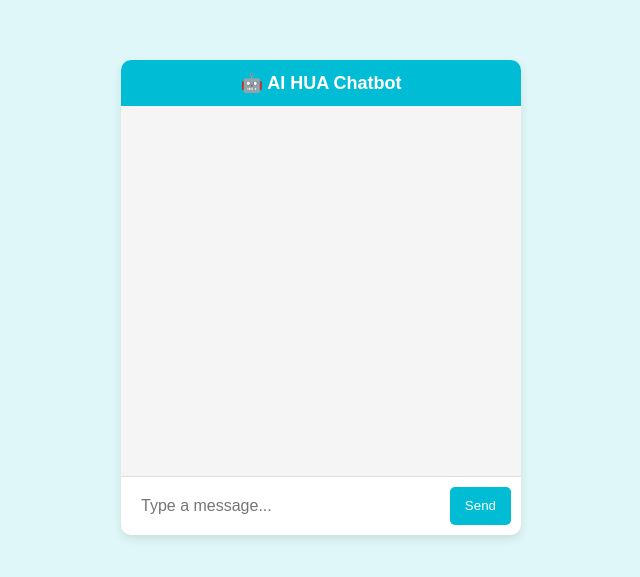
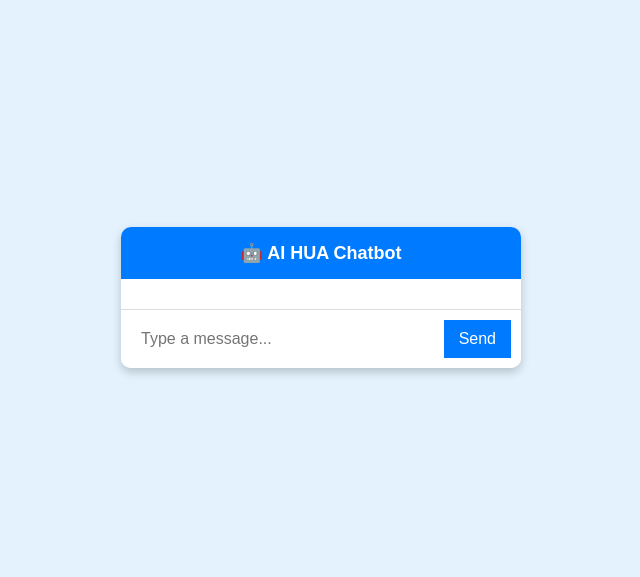
Before and after one commit to GioMeli/HUA-AI-ChatBot, a React (Create React App) app in the folder frontend/: page / in a window 1280 px wide. Shown: the part 103-680 px from the top of the page, without its empty margins (319-959 px from the left). Built offline with nearby package versions, Linux system fonts and the light colour scheme.

Commit message:
Update styles.css

```diff
--- a/frontend/src/styles.css
+++ b/frontend/src/styles.css
@@ -1,7 +1,6 @@
-/* General Page Styling */
 body {
-  font-family: "Arial", sans-serif;
-  background-color: #e0f7fa; /* Light Sky Blue */
+  font-family: Arial, sans-serif;
+  background-color: #e3f2fd; /* Sky Blue */
   display: flex;
   justify-content: center;
   align-items: center;
@@ -9,81 +8,76 @@ body {
   margin: 0;
 }
 
-/* Chat Container */
 .chat-container {
   width: 400px;
   background: white;
   border-radius: 10px;
-  box-shadow: 0px 4px 10px rgba(0, 0, 0, 0.1);
+  box-shadow: 0px 4px 10px rgba(0, 0, 0, 0.2);
+  overflow: hidden;
   display: flex;
   flex-direction: column;
-  overflow: hidden;
 }
 
-/* Header */
 .chat-header {
-  background: #00bcd4; /* Deep Sky Blue */
+  background: #007bff;
   color: white;
+  padding: 15px;
   text-align: center;
-  padding: 12px;
   font-size: 18px;
   font-weight: bold;
 }
 
-/* Chat Box */
 .chat-box {
-  height: 350px;
+  flex: 1;
+  padding: 15px;
   overflow-y: auto;
-  padding: 10px;
   display: flex;
   flex-direction: column;
-  background: #f5f5f5;
 }
 
-/* Chat Messages */
 .message {
   padding: 10px;
-  margin: 5px;
-  border-radius: 8px;
-  max-width: 75%;
+  border-radius: 5px;
+  margin: 5px 0;
+  max-width: 80%;
 }
 
 .user {
-  background-color: #80deea; /* Lighter Blue for User */
+  background: #007bff;
+  color: white;
   align-self: flex-end;
 }
 
 .bot {
-  background-color: #e1f5fe; /* Light Blue for Bot */
+  background: #f1f1f1;
+  color: black;
   align-self: flex-start;
 }
 
-/* Chat Input */
 .chat-input {
   display: flex;
   padding: 10px;
   border-top: 1px solid #ddd;
+  background: #fff;
 }
 
-.chat-input input {
+input {
   flex: 1;
   padding: 10px;
   border: none;
   outline: none;
-  border-radius: 5px;
   font-size: 16px;
 }
 
-.chat-input button {
-  background: #00bcd4;
+button {
+  background: #007bff;
   color: white;
   border: none;
-  padding: 8px 15px;
-  margin-left: 10px;
-  border-radius: 5px;
+  padding: 10px 15px;
   cursor: pointer;
+  font-size: 16px;
 }
 
-.chat-input button:hover {
-  background: #0097a7;
+button:hover {
+  background: #0056b3;
 }
```
